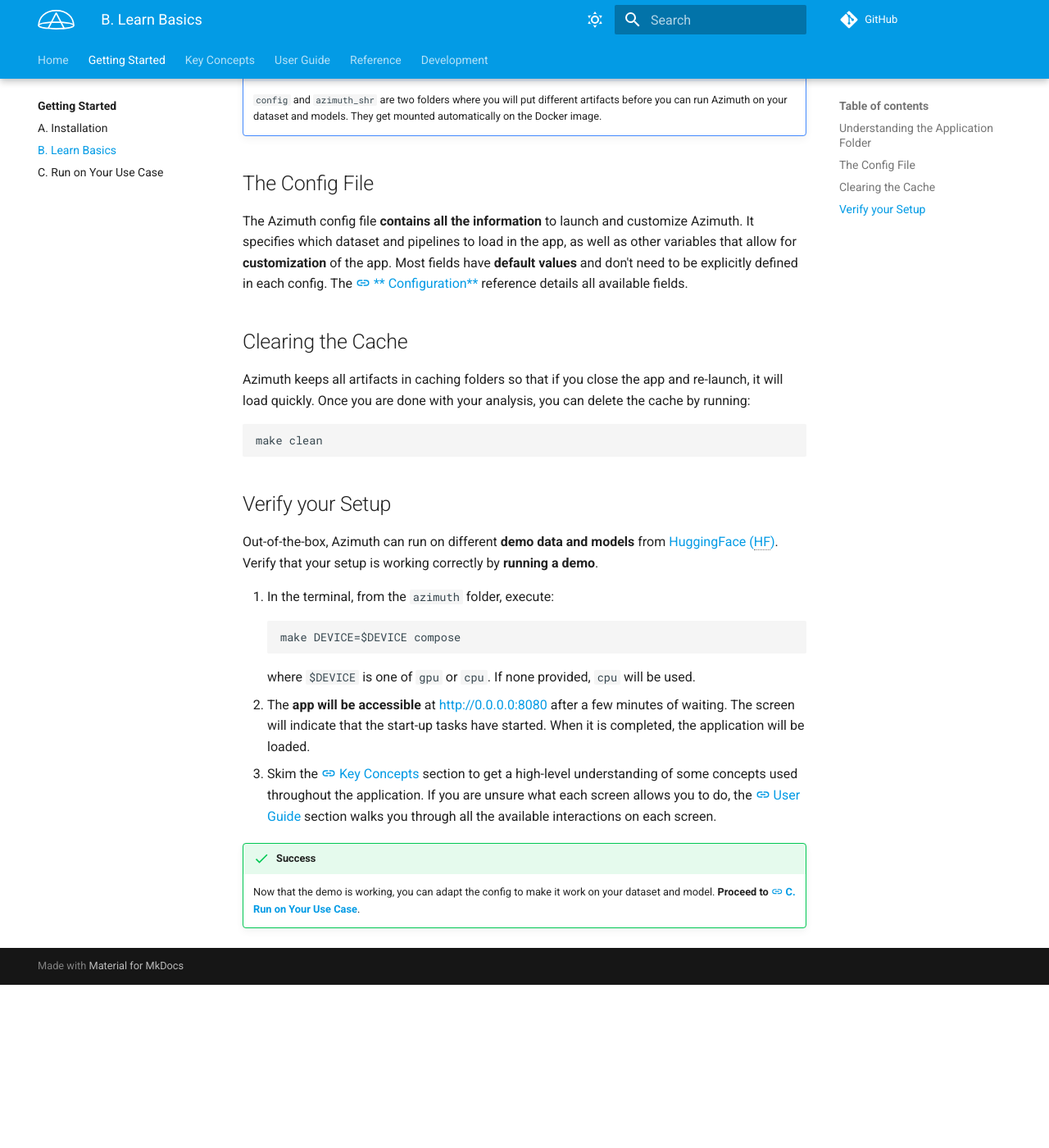
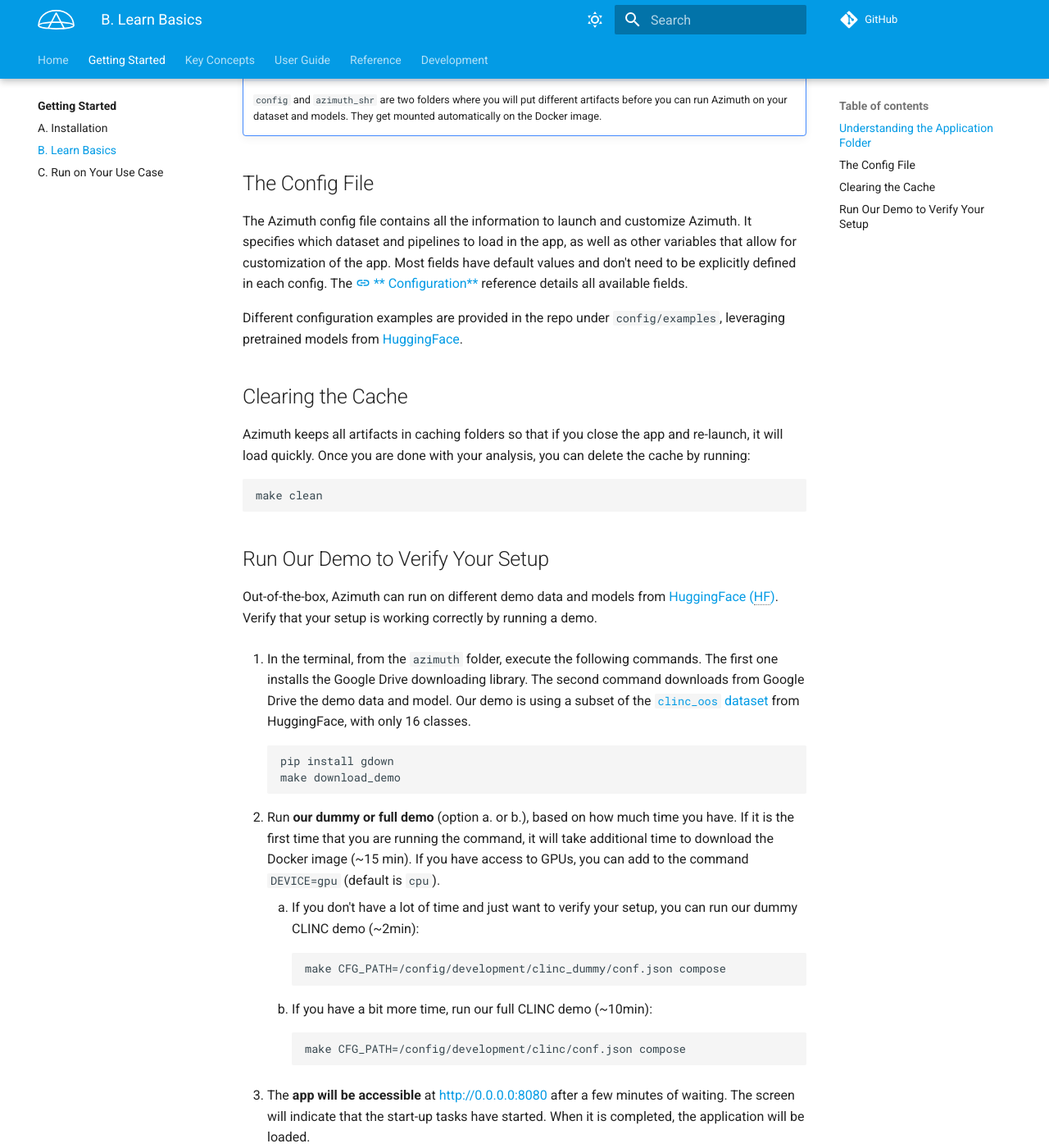
Before and after one commit to ServiceNow/azimuth, an MkDocs documentation site: the page built from docs/docs/getting-started/b-basics.md, in a window 1280 px wide and 1400 px high, scrolled down 452 px. Shown: the whole window at 82% size. Built offline with MkDocs 1.6.1 and Material for MkDocs 9.7.7, drawn with Linux system fonts in a browser that asks for light colours; comment, search, counter and statistics services are not loaded; before the commit the page ends 1653 px from its top, so only the background shows below that; some of the changed text lies outside the part shown.

Commit message:
Pr/fred/demo clinc (#33)
* Add demo for subset of clinc

* Update documentation

* Update README and Doc (#32)

* Update README and Doc

* Update docs/docs/getting-started/b-basics.md

Co-authored-by: Frédéric Branchaud-Charron <frederic.branchaud.charron@gmail.com>

Co-authored-by: Frédéric Branchaud-Charron <frederic.branchaud.charron@gmail.com>

* Add clinc dummy

* Specify what is gdown

* Clean up

Co-authored-by: fr.branchaud-charron <fr.branchaud-charron@servicenow.com>
Co-authored-by: Frédéric Branchaud-Charron <frederic.branchaud.charron@gmail.com>

````diff
--- a/docs/docs/getting-started/a-install.md
+++ b/docs/docs/getting-started/a-install.md
@@ -1,24 +1,20 @@
 # A. Installation
 
 Follow the steps to **install** the necessary items, and **download Azimuth**.
-
-!!! tip
-
-    You can also use Azimuth by git cloning the repo and running locally. It is slightly more
-    complex, but it allows you to get the latest features and edit the code. The instructions are in
-    [Development](../development/index.md).
 
 ## Requirements
 
 1. Install [**Docker**](https://www.docker.com/products/docker-desktop) :material-docker:.
     * Docker allows to use our application without installing all the dependencies.
+    * You can also use Azimuth without `Docker` by installing our dependencies with `poetry`
+      and `yarn`. It is slightly more complex, but it can be faster to launch Azimuth. The
+      instructions are in [Development](../development/index.md).
 2. [Mac Only] Setup Docker so it has **enough memory** to run Azimuth.
     1. Right-click on the Docker icon :material-docker: on the toolbar of your computer.
     2. Go to Resources and set the “Memory” slider to 9Gb or more.
     3. Click on “Apply and Restart”.
 3. **Download Azimuth**'s latest release.
-    1. On GitHub :material-github:, download the latest release in the right panel.
-    2. Unzip the folder on your computer.
+    1. On [GitHub :material-github:](https://github.com/ServiceNow/azimuth), git clone our repo.
 
 !!! success
 
--- a/docs/docs/getting-started/b-basics.md
+++ b/docs/docs/getting-started/b-basics.md
@@ -2,7 +2,7 @@
 
 ## Understanding the Application Folder
 
-In the Azimuth folder downloaded and unzipped at [step A](a-install.md), the following **structure**
+In the downloaded Azimuth folder from [step A](a-install.md), the following structure
 exists:
 
 ```bash
@@ -30,11 +30,14 @@ exists:
 
 ## The Config File
 
-The Azimuth config file **contains all the information** to launch and customize Azimuth. It
-specifies which dataset and pipelines to load in the app, as well as other variables that allow for
-**customization** of the app. Most fields have **default values** and don't need to be explicitly
-defined in each config. The [:material-link: **
+The Azimuth config file contains all the information to launch and customize Azimuth. It specifies
+which dataset and pipelines to load in the app, as well as other variables that allow for
+customization of the app. Most fields have default values and don't need to be explicitly defined in
+each config. The [:material-link: **
 Configuration**](../reference/configuration/index.md) reference details all available fields.
+
+Different configuration examples are provided in the repo under `config/examples`, leveraging
+pretrained models from [HuggingFace](https://huggingface.co).
 
 ## Clearing the Cache
 
@@ -45,21 +48,40 @@ load quickly. Once you are done with your analysis, you can delete the cache by
 make clean
 ```
 
-## Verify your Setup
+## Run Our Demo to Verify Your Setup
 
-Out-of-the-box, Azimuth can run on different **demo data and models**
+Out-of-the-box, Azimuth can run on different demo data and models
 from [HuggingFace (HF)](http://www.huggingface.co). Verify that your setup is working correctly by
-**running a demo**.
+running a demo.
 
-1. In the terminal, from the `azimuth` folder, execute:
+1. In the terminal, from the `azimuth` folder, execute the following commands. The first one
+   installs the Google Drive downloading library. The second command downloads from Google Drive the
+   demo data and model. Our demo is using a subset of
+   the [`clinc_oos` dataset](https://huggingface.co/datasets/clinc_oos) from HuggingFace, with only
+   16 classes.
     ```
-    make DEVICE=$DEVICE compose
+    pip install gdown
+    make download_demo
     ```
-   where `$DEVICE` is one of `gpu` or `cpu`. If none provided, `cpu` will be used.
-2. The **app will be accessible** at [http://0.0.0.0:8080](http://0.0.0.0:8080) after a few minutes
+
+2. Run **our dummy or full demo** (option a. or b.), based on how much time you have. If it is the
+   first time that you are running the command, it will take additional time to download the Docker
+   image (~15 min). If you have access to GPUs, you can add to the command `DEVICE=gpu` (default
+   is `cpu`).
+    1. If you don't have a lot of time and just want to verify your setup, you can run our dummy
+       CLINC demo (~2min):
+       ```
+       make CFG_PATH=/config/development/clinc_dummy/conf.json compose
+       ```
+    2. If you have a bit more time, run our full CLINC demo (~10min):
+       ```
+       make CFG_PATH=/config/development/clinc/conf.json compose
+       ```
+
+3. The **app will be accessible** at [http://0.0.0.0:8080](http://0.0.0.0:8080) after a few minutes
    of waiting. The screen will indicate that the start-up tasks have started. When it is completed,
    the application will be loaded.
-3. Skim the [:material-link: Key Concepts](../key-concepts/index.md) section to get a high-level
+4. Skim the [:material-link: Key Concepts](../key-concepts/index.md) section to get a high-level
    understanding of some concepts used throughout the application. If you are unsure what each
    screen allows you to do, the [:material-link: User Guide](../user-guide/index.md) section walks
    you through all the available interactions on each screen.
--- a/docs/docs/getting-started/c-run.md
+++ b/docs/docs/getting-started/c-run.md
@@ -17,6 +17,11 @@ and [:material-link: Custom Objects](../reference/custom-objects/index.md) to la
 use cases.
 
 ## 1. Prepare the Config File
+
+!!! tip
+
+    You haven't run our demo yet? You might want to verify your setup before feeding your own model
+    and dataset. Go back to [B. Learn Basics](b-basics.md).
 
 **Start from an existing config ** and **edit** the relevant fields to adapt it to your dataset and
 models. Examples with an [HuggingFace (HF)](http://www.huggingface.co)
@@ -125,6 +129,8 @@ They are the following:
 * Disable behavioral tests and similarity by passing respectively `BEHAVIORAL_TESTING=null` and
   `SIMILARITY=null`.
 * Specify the name of the project, passing `NAME`.
+* You can specify the device on which to run Azimuth, with `DEVICE` being one of `gpu` or `cpu`. If
+  none is provided, `cpu` will be used. Ex: `DEVICE=gpu`.
 
 !!! note
 
--- a/docs/docs/index.md
+++ b/docs/docs/index.md
@@ -1,6 +1,6 @@
 # Welcome to the Azimuth Documentation!
 
-![Logo](_static/logo.svg)
+![Logo](_static/azimuth_logo_universal_color.png){: style="width:650px"}
 
 Azimuth is an open source application that helps AI practitioners and data scientists better
 **understand their dataset and model predictions** by performing thorough **dataset** and **error
````
Also changed, not shown: other parts of docs/docs/getting-started/c-run.md (+1 -2 lines), other parts of docs/docs/index.md (+1 -1 lines), docs/docs/about-us.md (+1 -1 lines), README.md, docs/docs/_static/azimuth_logo_universal_color.png (added), docs/docs/logo.png (deleted), 4 other files.
